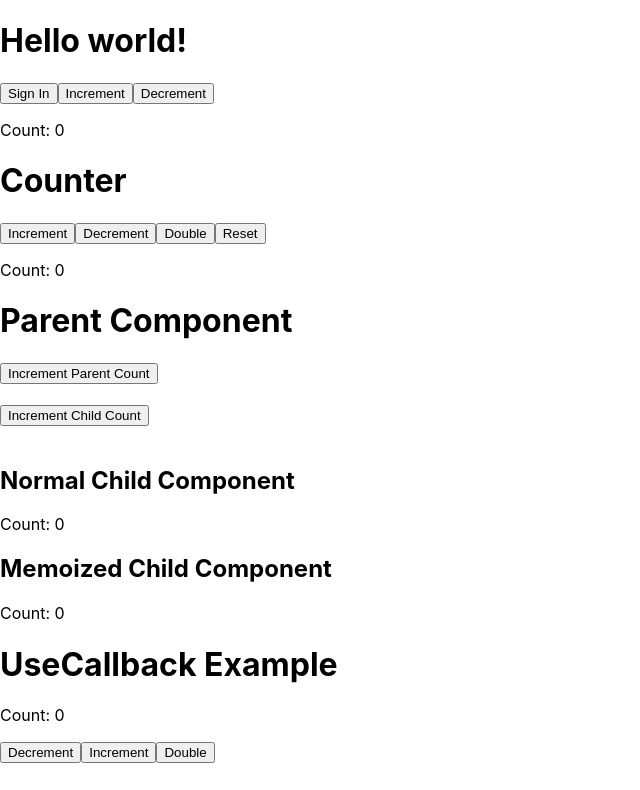
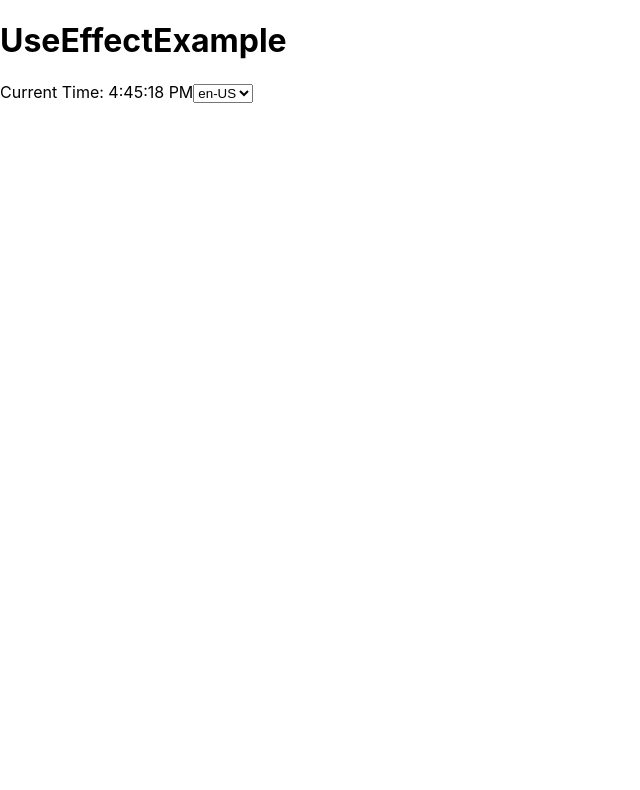
Before and after one commit to s4ion4/react-playground, a React (Create React App) app: page / in a window 1280 px wide. Shown: the top 790 px of the page, without its empty margins (0-640 px from the left). Built offline with nearby package versions, Linux system fonts and the light colour scheme.

Commit message:
feat: UseEffectの検証

```diff
--- /dev/null
+++ b/src/components/UseEffect.tsx
@@ -0,0 +1,59 @@
+import { useEffect, useState } from "react";
+
+const UPDATE_CYCLE = 1000;
+
+const KEY_LOCALE = "KEY_LOCALE";
+
+enum Locale {
+  US = "en-US",
+  JP = "ja-JP",
+}
+
+const getLocaleFromString = (text: string) => {
+  switch (text) {
+    case "en-US":
+      return Locale.US;
+    case "ja-JP":
+      return Locale.JP;
+    default:
+      return Locale.US;
+  }
+};
+
+export const UseEffectSample = () => {
+  const [timestamp, setTimestamp] = useState(new Date());
+  const [locale, setLocale] = useState(Locale.US);
+
+  useEffect(() => {
+    const timer = setInterval(() => {
+      setTimestamp(new Date());
+    }, UPDATE_CYCLE);
+
+    return () => clearInterval(timer);
+  }, []);
+
+  useEffect(() => {
+    const savedLocale = localStorage.getItem(KEY_LOCALE);
+    if (savedLocale !== null) {
+      setLocale(getLocaleFromString(savedLocale));
+    }
+  }, []);
+
+  useEffect(() => {
+    localStorage.setItem(KEY_LOCALE, locale);
+  }, [locale]);
+
+  return (
+    <div>
+      <h1>UseEffectExample</h1>
+      <span>Current Time: {timestamp.toLocaleTimeString(locale)}</span>
+      <select
+        value={locale}
+        onChange={(e) => setLocale(getLocaleFromString(e.target.value))}
+      >
+        <option value="en-US">en-US</option>
+        <option value="ja-JP">ja-JP</option>
+      </select>
+    </div>
+  );
+};
--- a/src/index.tsx
+++ b/src/index.tsx
@@ -7,17 +7,19 @@ import Counter from "./components/Counter";
 import Parent from "./components/Parent";
 import { UseCallbackExample } from "./components/UseCallback";
 import { UseMemoSample } from "./components/UseMemo";
+import { UseEffectSample } from "./components/UseEffect";
 
 const root = ReactDOM.createRoot(
   document.getElementById("root") as HTMLElement
 );
 root.render(
   <React.StrictMode>
-    <Hello />
+    {/* <Hello />
     <Counter />
     <Parent />
     <UseCallbackExample />
-    <UseMemoSample />
+    <UseMemoSample /> */}
+    <UseEffectSample />
   </React.StrictMode>
 );
 
```
